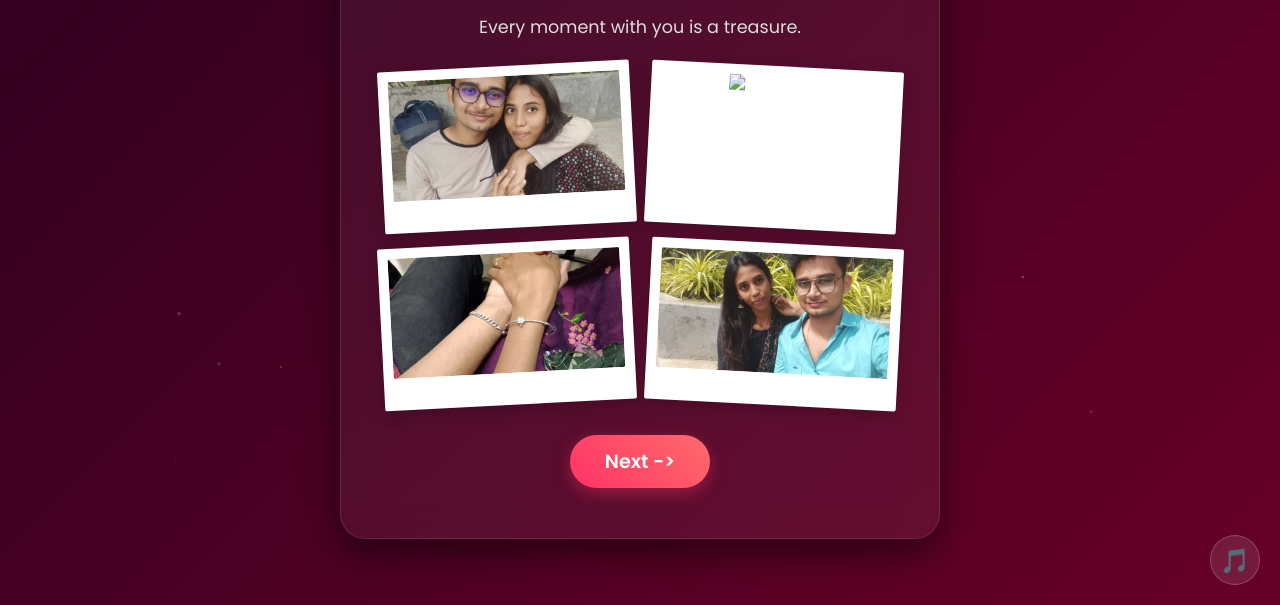
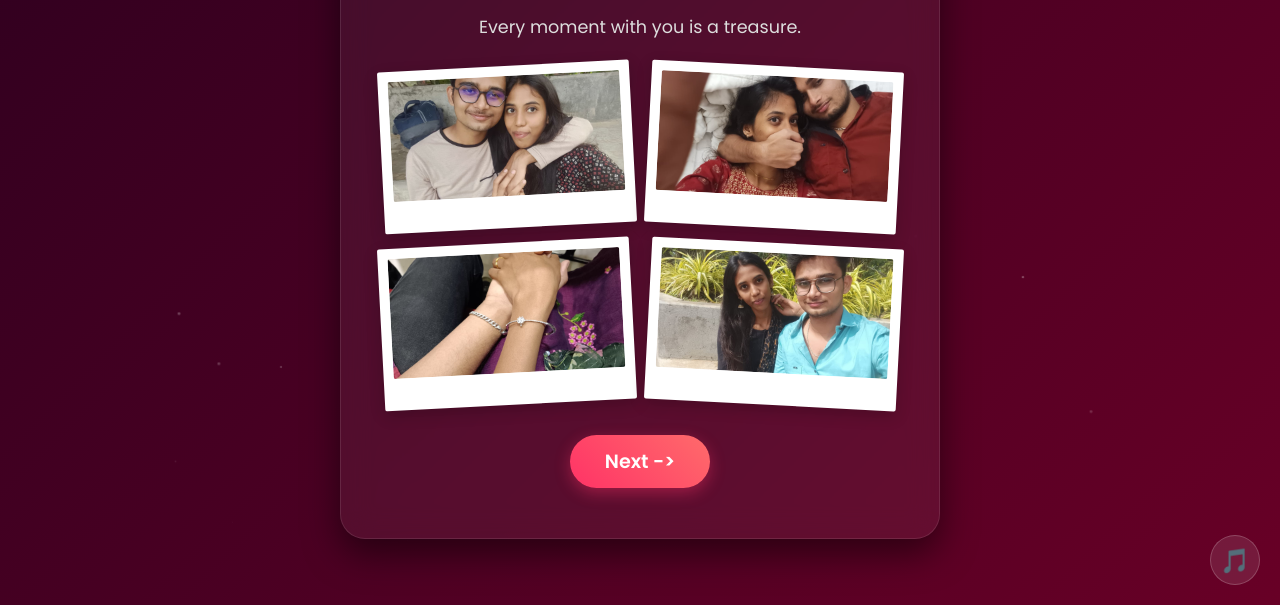
Before and after one commit to dhivya812/valentine_site, a plain HTML site: page index.html in a window 1280 px wide. Both pictures are taken after a click on the button "Start Journey ❤️". Shown: the part 195-800 px from the top of the page. Drawn offline with Linux system fonts and the light colour scheme.

Commit message:
Fix image source in photo gallery

```diff
--- a/index.html
+++ b/index.html
@@ -279,7 +279,7 @@
             <!-- Replace these sources with your actual image URLs -->
             <div class="photo-card"><img src="p1.jpeg"
                     alt="Memory 1"></div>
-            <div class="photo-card"><img src="ip2.jpeg"
+            <div class="photo-card"><img src="p2.jpeg"
                     alt="Memory 2"></div>
             <div class="photo-card"><img src="p3.jpeg"
                     alt="Memory 3"></div>
```
